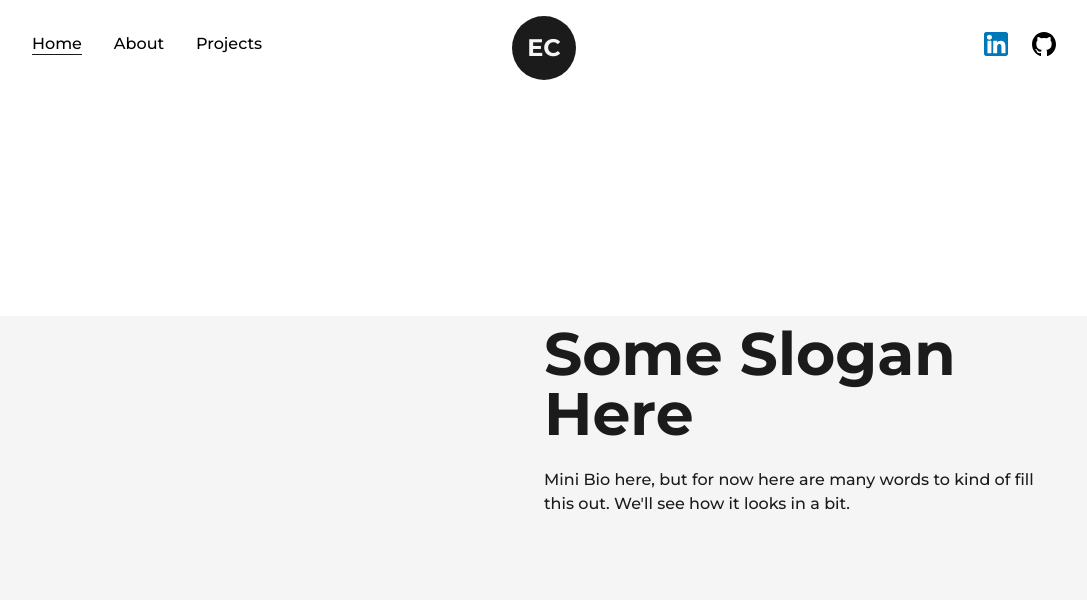
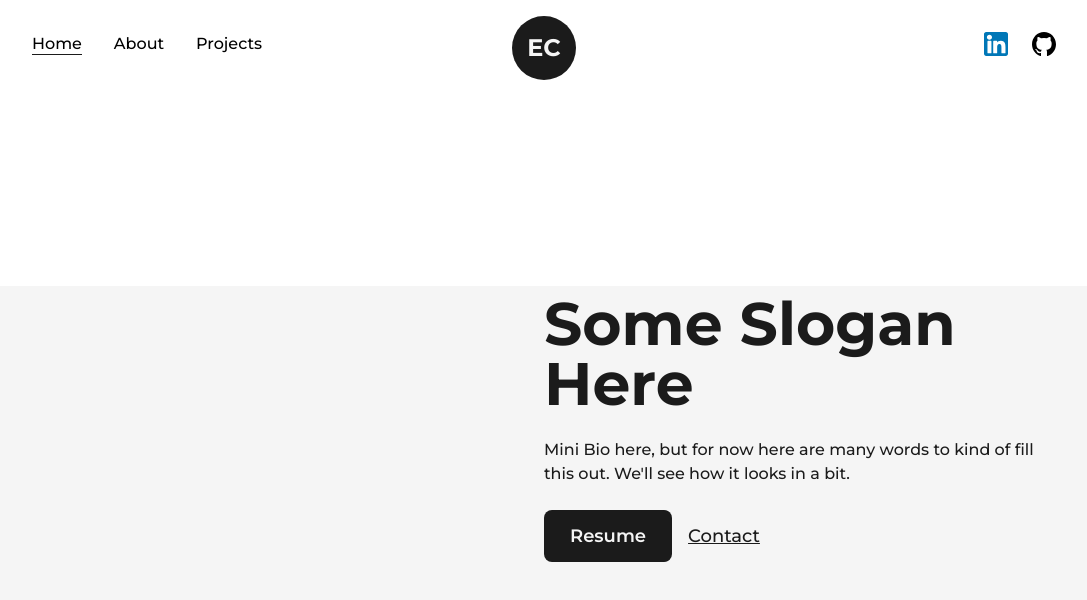
Before and after one commit to erichen886/portfolio_site, a Next.js app: page / in a window 1280 px wide. Shown: the top 600 px of the page, without its empty margins (96-1183 px from the left). Built offline with nearby package versions, Linux system fonts and the light colour scheme.

Commit message:
Added resume dl and contact

```diff
--- a/src/app/page.tsx
+++ b/src/app/page.tsx
@@ -1,5 +1,6 @@
 import Head from "next/head";
 import Layout from "@/components/Layout";
+import Link from "next/link";
 import Image from "next/image";
 import AnimatedText from "@/components/AnimatedText";
 //TODO: add profile pic generate something from AI
@@ -28,7 +29,26 @@ const Home = () => {
                 Mini Bio here, but for now here are many words to kind of fill
                 this out. We'll see how it looks in a bit.
               </p>
-              <div></div>
+              <div className="flex items-center self-start mt-2">
+                <Link
+                  href="/dummy.pdf"
+                  target={"_blank"}
+                  className="flex items-center bg-dark text-light p-2.5 px-6 rounded-lg text-lg font-semibold hover:bg-light hover:text-dark border-2 border-solid border-transparent hover:border-dark"
+                  download={true}
+                >
+                  Resume
+                  {/* TODO: add link arrow icon */}
+                  {/* <LinkArrow className={"w-6 ml-1"} /> */}
+                </Link>
+                {/* TODO: add resume pdf to public folder */}
+                <Link
+                  href="mailto:erichen886@gmail.com"
+                  target={"_blank"}
+                  className="ml-4 text-lg font-medium capitalize text-dark underline"
+                >
+                  Contact
+                </Link>
+              </div>
             </div>
           </div>
         </Layout>
```
